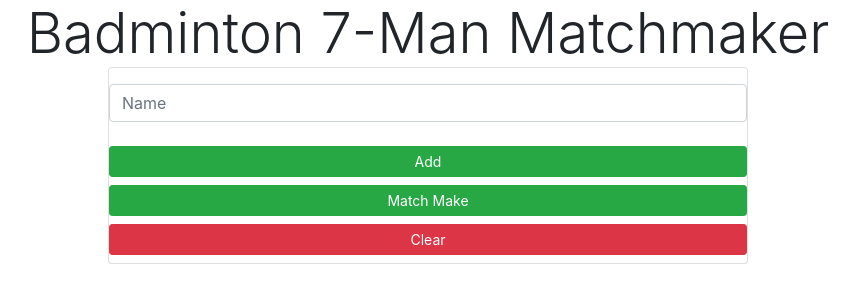
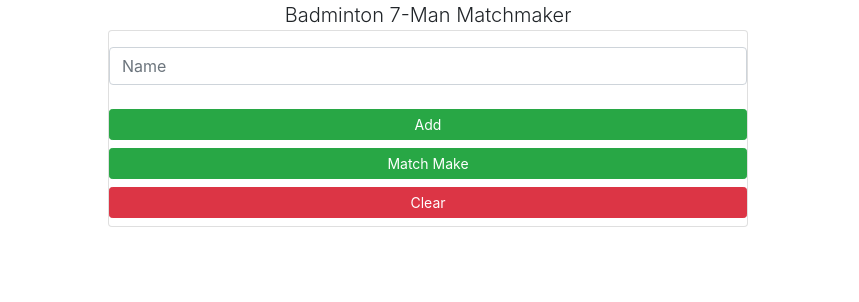
Before and after one commit to dylanmarc/7man-badminton, a plain HTML site: page index.html in a window 1280 px wide. Shown: the whole page, without its empty margins (212-1071 px from the left). Drawn offline with nearby package versions, Linux system fonts and the light colour scheme.

Commit message:
changed title

```diff
--- a/index.html
+++ b/index.html
@@ -6,7 +6,7 @@
 </head>
 
 <body>
-    <div class="display-4 text-center">Badminton 7-Man Matchmaker</div>
+    <div class="lead text-center">Badminton 7-Man Matchmaker</div>
     <div class="card w-50" style="margin:auto">
         <div class="row">
             <div class="col">
```
